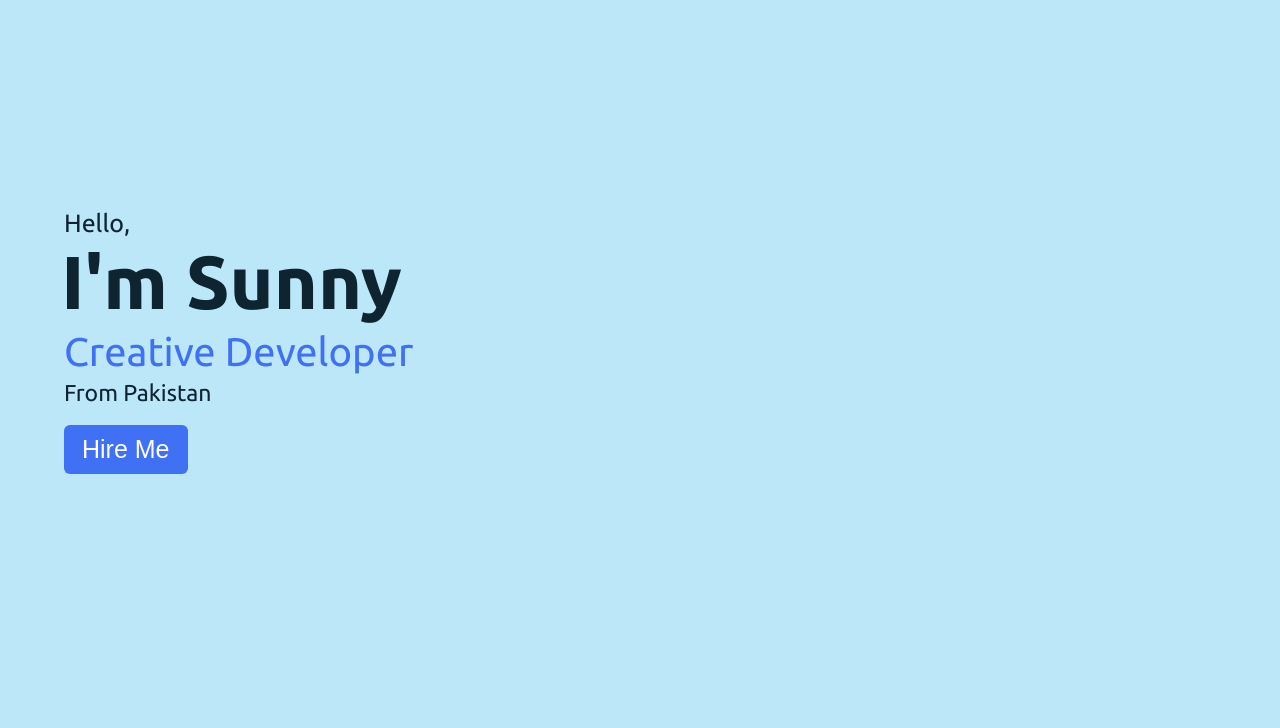
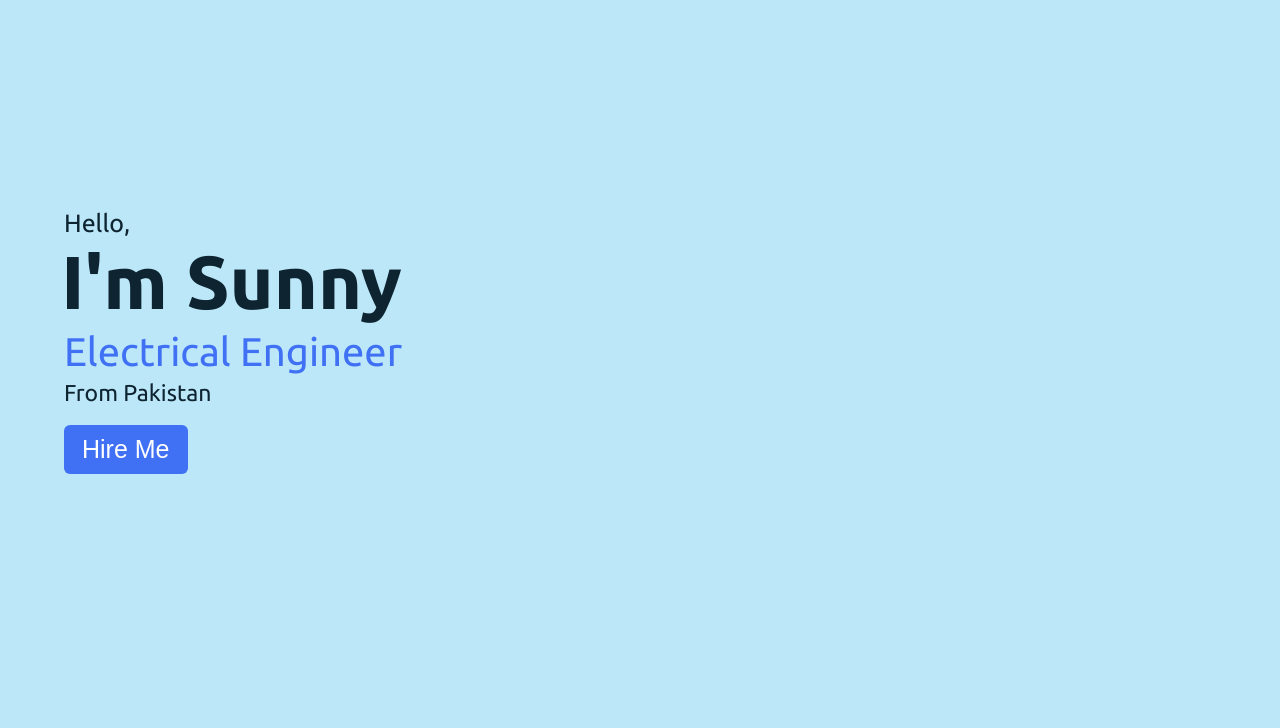
Before and after one commit to MuhammadSanaullahAzeemi/portfolio, a plain HTML site: page index.html in a window 1280 px wide. Shown: the part 72-800 px from the top of the page. Drawn offline with Linux system fonts and the light colour scheme.

Commit message:
Update index.html

```diff
--- a/index.html
+++ b/index.html
@@ -30,7 +30,6 @@
             </ul>
             <div class="media-icons">
               <a href="https://www.facebook.com/share/EASqbMrwgjNF2D3z/?mibextid=qi2Omg"><i class="fab fa-facebook-f"></i></a>
-              <!-- <a href="https://twitter.com/RayUsamaJaat1"><i class="fab fa-twitter"></i></a> -->
               <a href="https://www.linkedin.com/in/muhammad-sanaullah-azeemi-51a690212?utm_source=share&utm_campaign=share_via&utm_content=profile&utm_medium=android_app"><i class="fab fa-linkedin"></i></a>
             </div>
           </div>
@@ -43,7 +42,7 @@
             <div class="text">
               <div class="text-one">Hello,</div>
               <div class="text-two">I'm Sunny</div>
-              <div class="text-three">Creative Developer</div>
+              <div class="text-three">Electrical Engineer</div>
               <div class="text-four">From Pakistan</div>
             </div>
             <div class="button">
```
